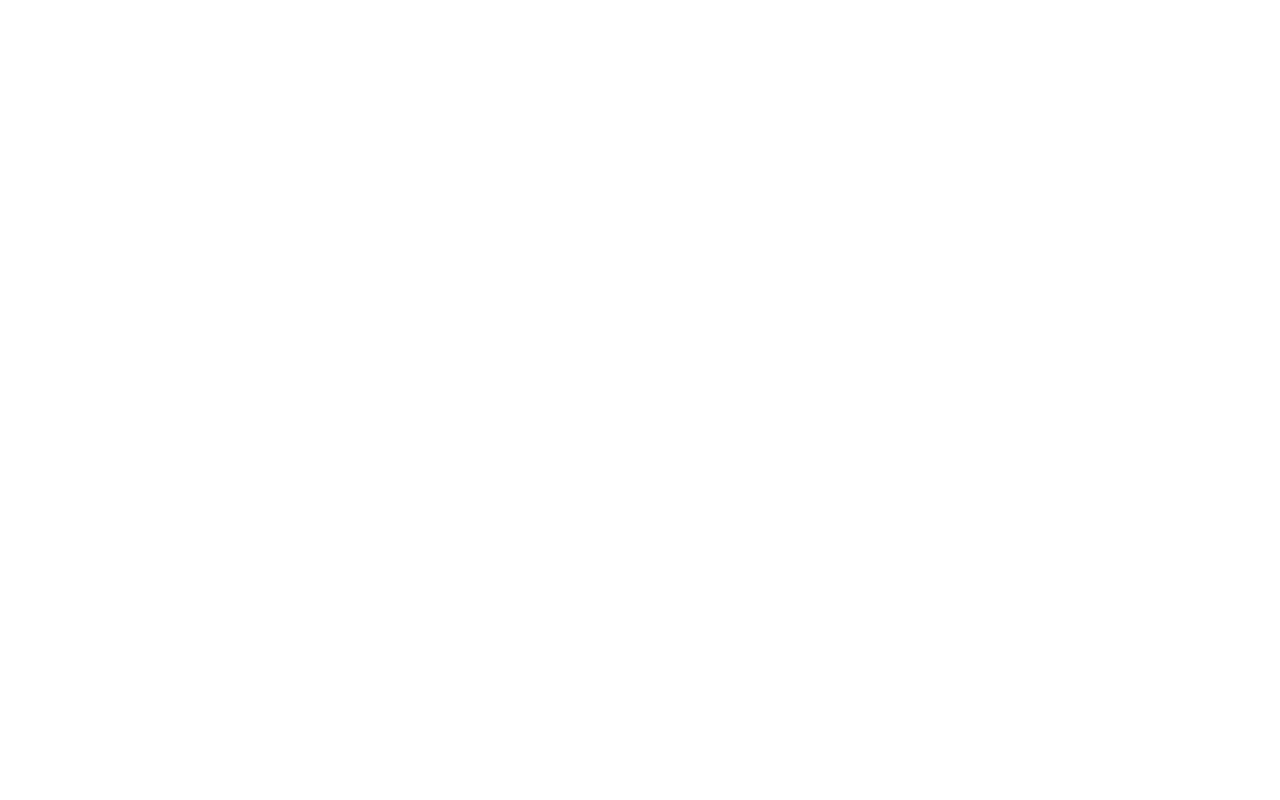
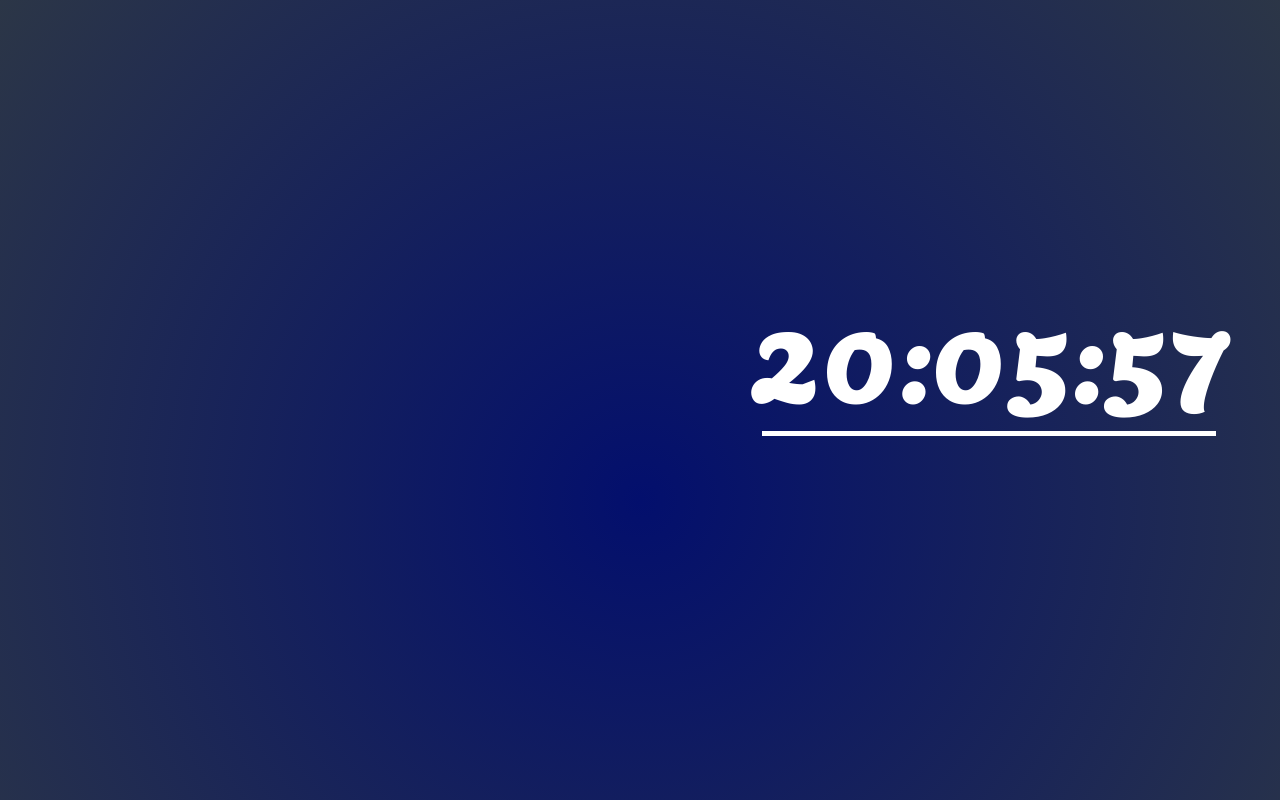
Before and after one commit to austineady/3.2-color-clock, a plain HTML site: page index.html in a window 1280 px wide. Shown: the top 800 px of the page. Drawn offline with Linux system fonts and the light colour scheme.

Commit message:
functioning

```diff
--- /dev/null
+++ b/css/main.css
@@ -0,0 +1,25 @@
+body {
+  margin: 0;
+  font-size: 62.5%;
+  text-align: center;
+  height: 1000px;
+  max-width: 1280px;
+  font-family: 'Lemon', cursive;
+}
+
+.colorclock {
+  position: absolute;
+  margin-top: 300px;
+  margin-left: 750px;
+}
+.time {
+  color: white;
+  font-size: 10em;
+  margin: 0 auto;
+}
+
+#line {
+  background-color: white;
+  height: 5px;
+  margin: 0 auto;
+}
--- a/index.html
+++ b/index.html
@@ -3,13 +3,15 @@
 <head>
   <meta charset="UTF-8">
   <title>Color Clock</title>
+  <link rel="stylesheet" href="css/main.css">
+  <link href="http://fonts.googleapis.com/css?family=Lemon" rel="stylesheet" type="text/css">
 </head>
-<body>
+<body id ="body">
   <section class="colorclock">
-    <span class="hours"></span>
-    <span class="minutes"></span>
-    <span class="seconds"></span>
-  <div class="line"></div>
+    <span class="time">
+    </span>
+    <div id="line"></div>
   </section>
+  <script src="main.js"></script>
 </body>
 </html>
--- a/main.js
+++ b/main.js
@@ -0,0 +1,32 @@
+
+
+var $display = document.querySelector('.time');
+var $color = document.querySelector('.colorclock');
+
+function checkTime(i) {
+  return(i < 10) ? "0" + i : i;
+}
+
+
+function displayCurrentTime() {
+  var date = new Date();
+  var hours = checkTime(date.getHours());
+  var minutes = checkTime(date.getMinutes());
+  var seconds = checkTime(date.getSeconds());
+  var timeArray = [hours, minutes, seconds];
+  var timeDisplay = timeArray.join(':');
+  var hexDisplay = Number(timeArray.join(''));
+  $display.textContent = timeDisplay;
+  var barLength = (seconds/60)*100;
+  var percentChange = String(barLength) + "%";
+  var hexString = hexDisplay.toString(16);
+  var hexFormat = ("0" + hexString).slice(-6);
+  var colorOne = hexFormat;
+  document.getElementById('line').style.width = percentChange;
+  var dom = document.body;
+  dom.style.backgroundImage = '-webkit-gradient(radial, 50% 50%, 0, 50% 50%,1000, from(#' + colorOne + '), to(#353F3E))';
+}
+
+
+
+window.setInterval(displayCurrentTime, 1000);
```
